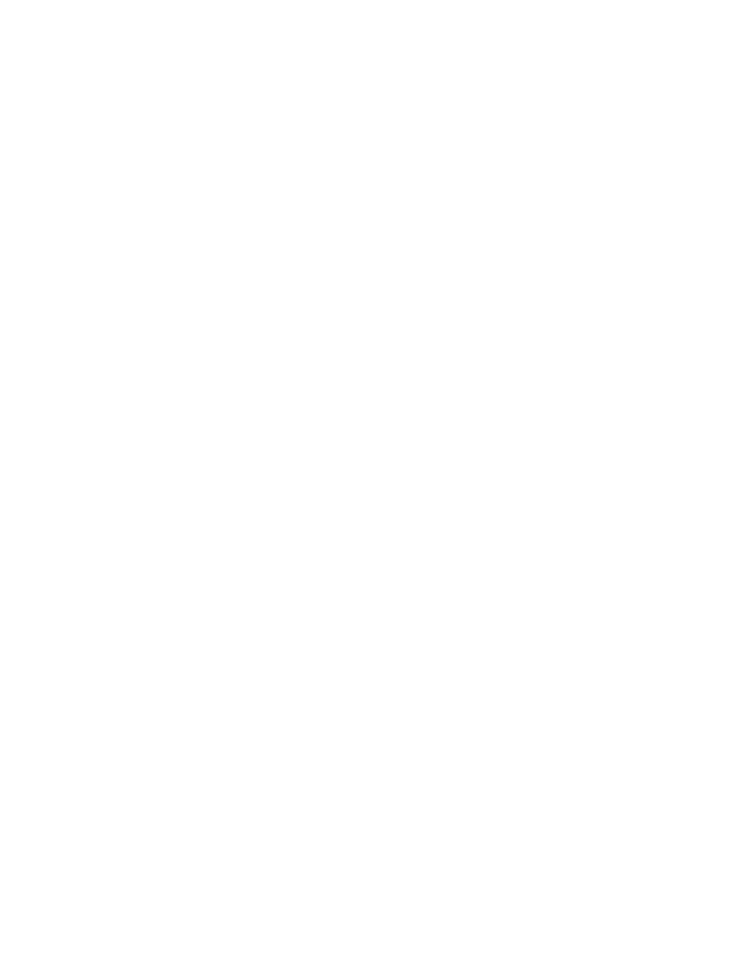
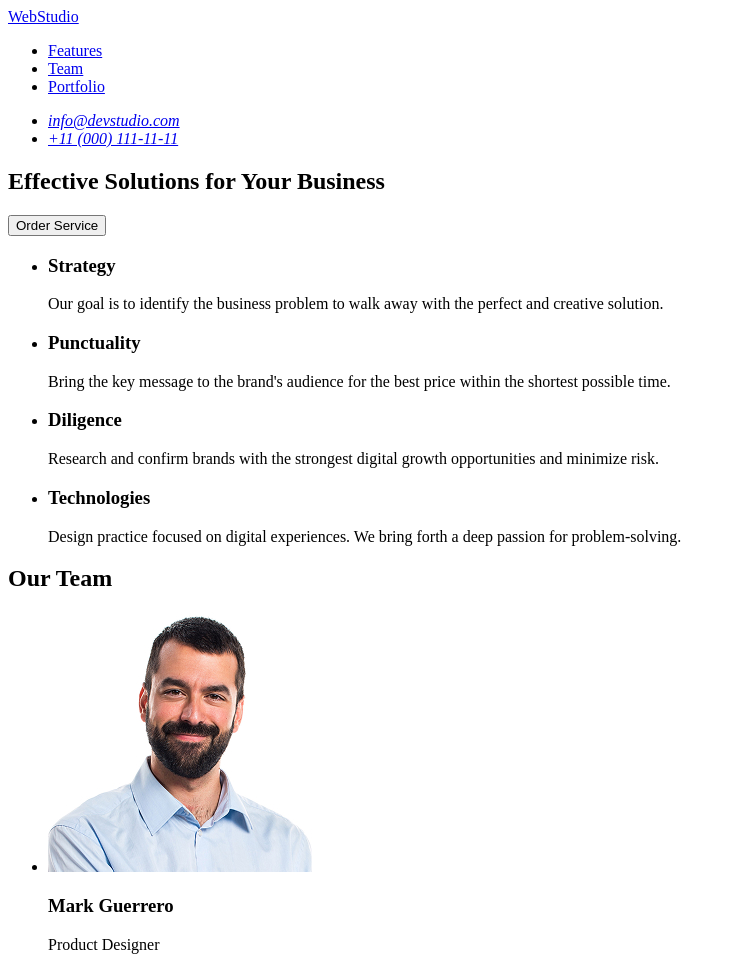
Before and after one commit to sashawantssleep/goit-markup-hw-01, a plain HTML site: page index.html in a window 1280 px wide. Shown: the top 958 px of the page, without its empty margins (0-736 px from the left). Before the commit the page ends 800 px from the top, so only its background shows below. Drawn offline with Linux system fonts and the light colour scheme.

Commit message:
Completed hm1

```diff
--- a/index.html
+++ b/index.html
@@ -1,13 +1,113 @@
-<!DOCTYPE html>
+<!doctype html>
 <html lang="en">
-
-<head>
+  <head>
     <meta charset="UTF-8" />
     <meta name="viewport" content="width=device-width, initial-scale=1.0" />
     <title>WebStudio</title>
-</head>
+  </head>
 
-<body>
-</body>
+  <body>
+    <header id="header">
+      <a href="./index.html">WebStudio</a>
 
+      <nav>
+        <ul>
+          <li><a href="#features">Features</a></li>
+          <li><a href="#team">Team</a></li>
+          <li><a href="#portfolio">Portfolio</a></li>
+        </ul>
+      </nav>
+
+      <address>
+        <ul>
+          <li>
+            <a href="mailto:info@devstudio.com">info@devstudio.com</a>
+          </li>
+          <li>
+            <a href="tel:+110001111111">+11 (000) 111-11-11</a>
+          </li>
+        </ul>
+      </address>
+    </header>
+    <main>
+      <section id="hero">
+        <h1>Effective Solutions for Your Business</h1>
+        <button type="button">Order Service</button>
+      </section>
+      <section id="features">
+        <h2 hidden>Our Features</h2>
+
+        <ul>
+          <li>
+            <h3>Strategy</h3>
+            <p>
+              Our goal is to identify the business problem to walk away with the
+              perfect and creative solution.
+            </p>
+          </li>
+
+          <li>
+            <h3>Punctuality</h3>
+            <p>
+              Bring the key message to the brand's audience for the best price
+              within the shortest possible time.
+            </p>
+          </li>
+
+          <li>
+            <h3>Diligence</h3>
+            <p>
+              Research and confirm brands with the strongest digital growth
+              opportunities and minimize risk.
+            </p>
+          </li>
+
+          <li>
+            <h3>Technologies</h3>
+            <p>
+              Design practice focused on digital experiences. We bring forth a
+              deep passion for problem-solving.
+            </p>
+          </li>
+        </ul>
+      </section>
+      <section id="team">
+        <h2>Our Team</h2>
+
+        <ul>
+          <li>
+            <img src="./images/team-1.jpg" alt="Mark Guerrero" width="264" />
+            <h3>Mark Guerrero</h3>
+            <p>Product Designer</p>
+          </li>
+
+          <li>
+            <img src="./images/team-2.jpg" alt="Tom Ford" width="264" />
+            <h3>Tom Ford</h3>
+            <p>Frontend Developer</p>
+          </li>
+
+          <li>
+            <img src="./images/team-3.jpg" alt="Camila Garcia" width="264" />
+            <h3>Camila Garcia</h3>
+            <p>Marketing</p>
+          </li>
+
+          <li>
+            <img src="./images/team-4.jpg" alt="Daniel Wilson" width="264" />
+            <h3>Daniel Wilson</h3>
+            <p>UI Designer</p>
+          </li>
+        </ul>
+      </section>
+    </main>
+    <footer id="footer">
+      <a href="./index.html">WebStudio</a>
+
+      <p>
+        Increase the flow of customers and sales for your business with digital
+        marketing & growth solutions.
+      </p>
+    </footer>
+  </body>
 </html>
```
Also changed, not shown: images/team-1.jpg (added), images/team-2.jpg (added), images/team-3.jpg (added), images/team-4.jpg (added).
